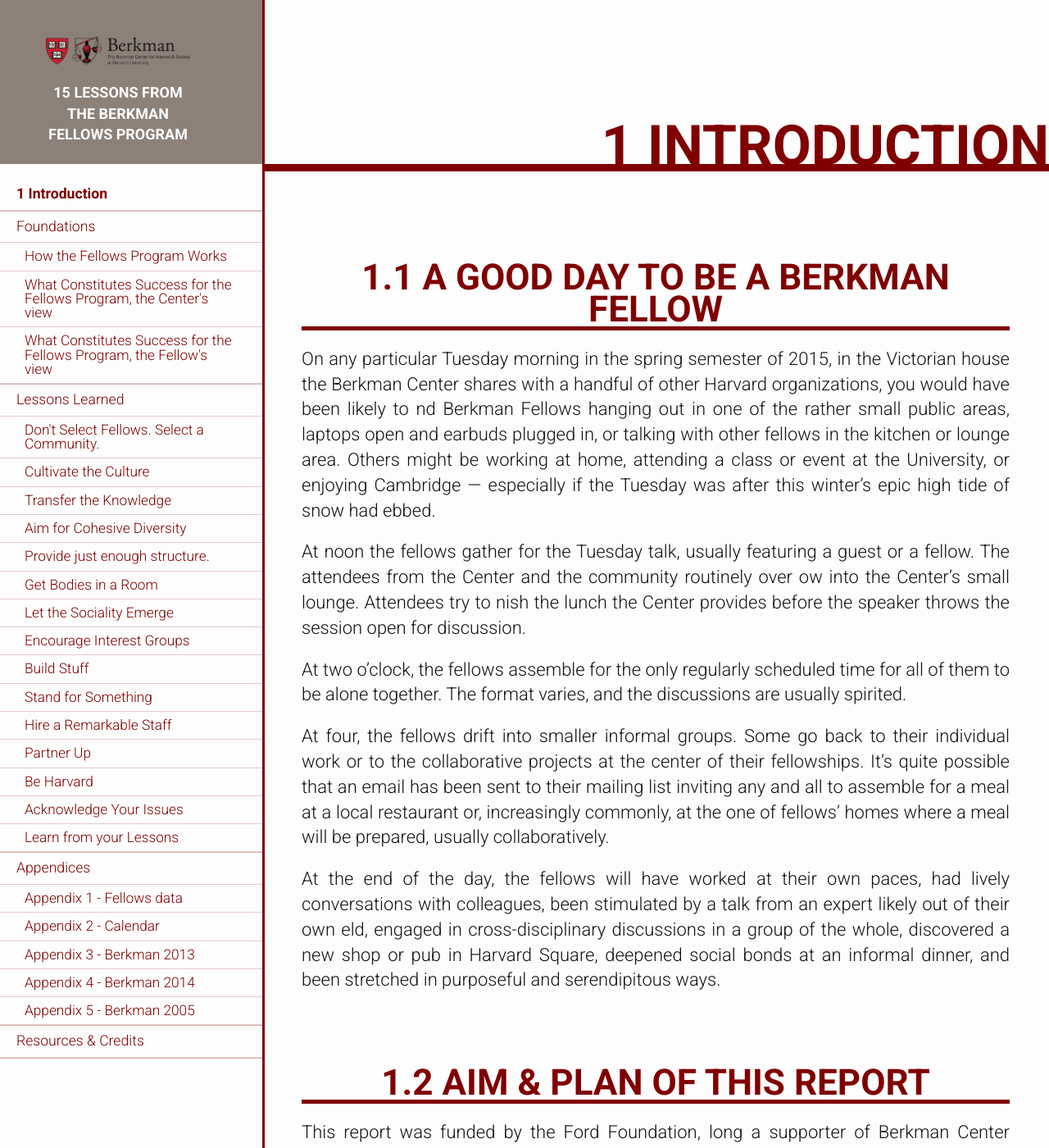
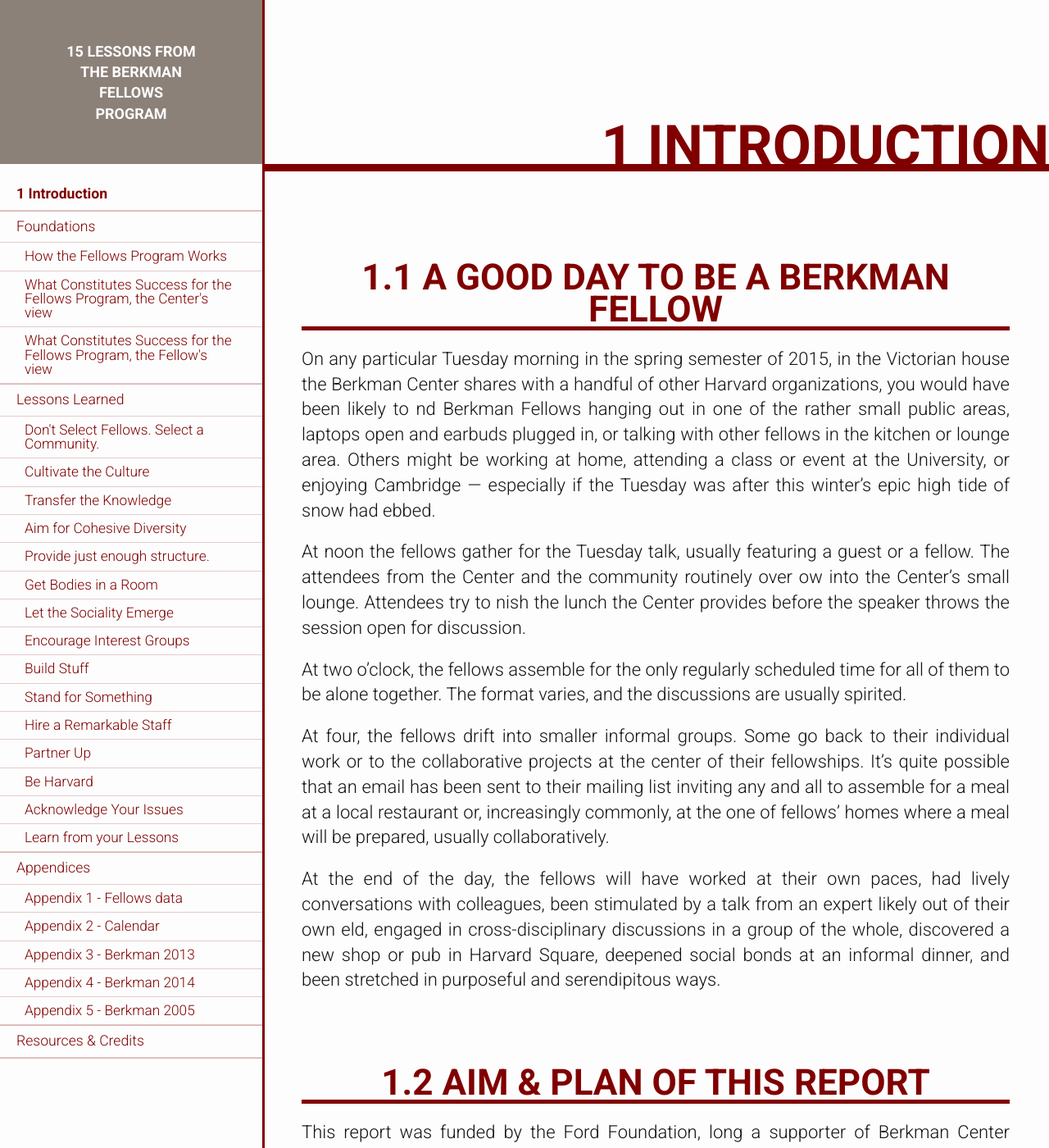
Before and after one commit to berkmancenter/15-Lessons, a Jekyll site: the page built from index.html, in a window 1280 px wide and 1400 px high. Shown: the whole window at 82% size. Built offline with Jekyll 4.4.1, drawn with Linux system fonts in a browser that asks for light colours.

Commit message:
fixing the header

```diff
--- a/_includes/header.html
+++ b/_includes/header.html
@@ -1,5 +1,4 @@
 <header>
     <span>
-      <img src="./img/BCISLogo.png?raw=true" width="100%">
       {{ site.name }} {{ site.author }} {{ site.version }}</span>
 </header>
--- a/_sass/partials/_header.scss
+++ b/_sass/partials/_header.scss
@@ -12,7 +12,7 @@
     span{
         position: absolute;
         top: 50%;
-        left: 45%;
+        left: 50%;
         -webkit-transform: translate(-50%, -50%);
             -ms-transform: translate(-50%, -50%);
                 transform: translate(-50%, -50%);
```
